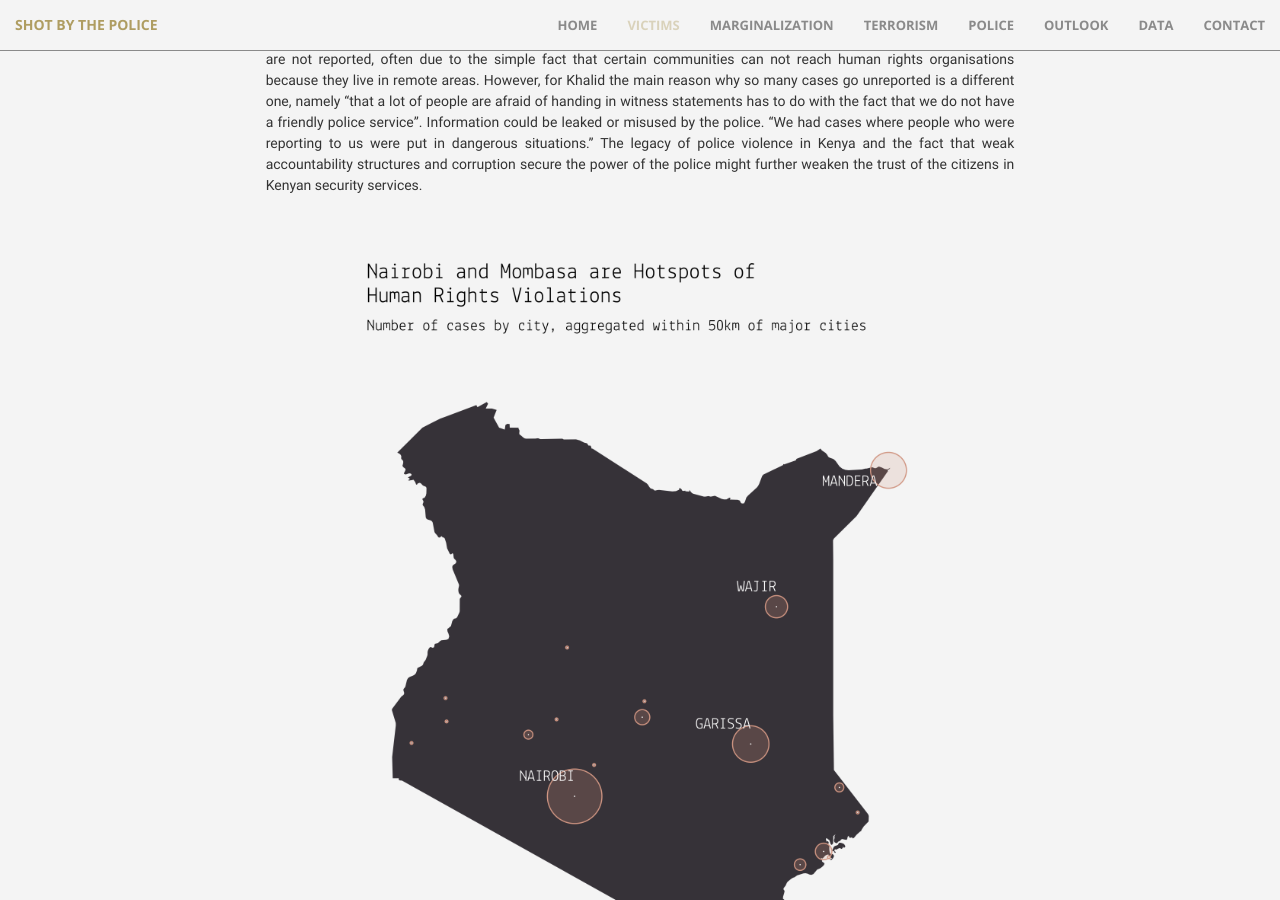
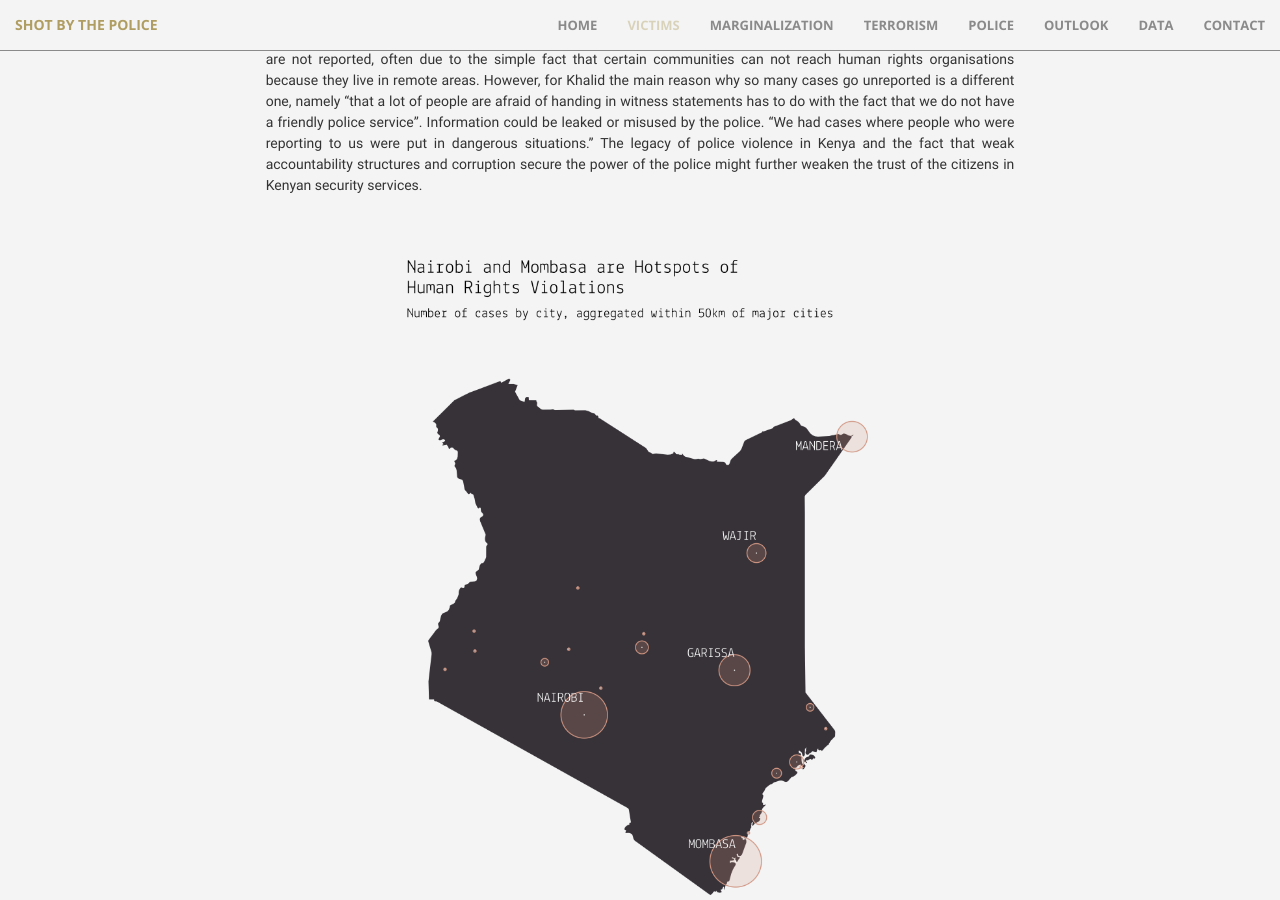
Before and after one commit to lucienbaumgartner/capstone_webdev, a Jekyll site: the page built from index.html, in a window 1280 px wide and 900 px high, scrolled down 2171 px. Built offline with Jekyll 4.4.1, drawn with Linux system fonts in a browser that asks for light colours; nearby versions of some CDN libraries.

Commit message:
map size adj

```diff
--- a/_includes/article1.html
+++ b/_includes/article1.html
@@ -35,7 +35,7 @@ $(document).ready(function(){
           <div id="map">
               <div class="container-fluid">
                   <div class="row no-gutter">
-                    <img class="img-responsive center-block contact-pic" src="../capstone_webdev/img/viz/webdev_overview_map.png" height="800px" width="80%">
+                    <img class="img-responsive center-block contact-pic" src="../capstone_webdev/img/viz/webdev_overview_map.png" height="800px" width="800px">
                   </div>
             </div>
 
```
Also changed, not shown: 2 other files.
